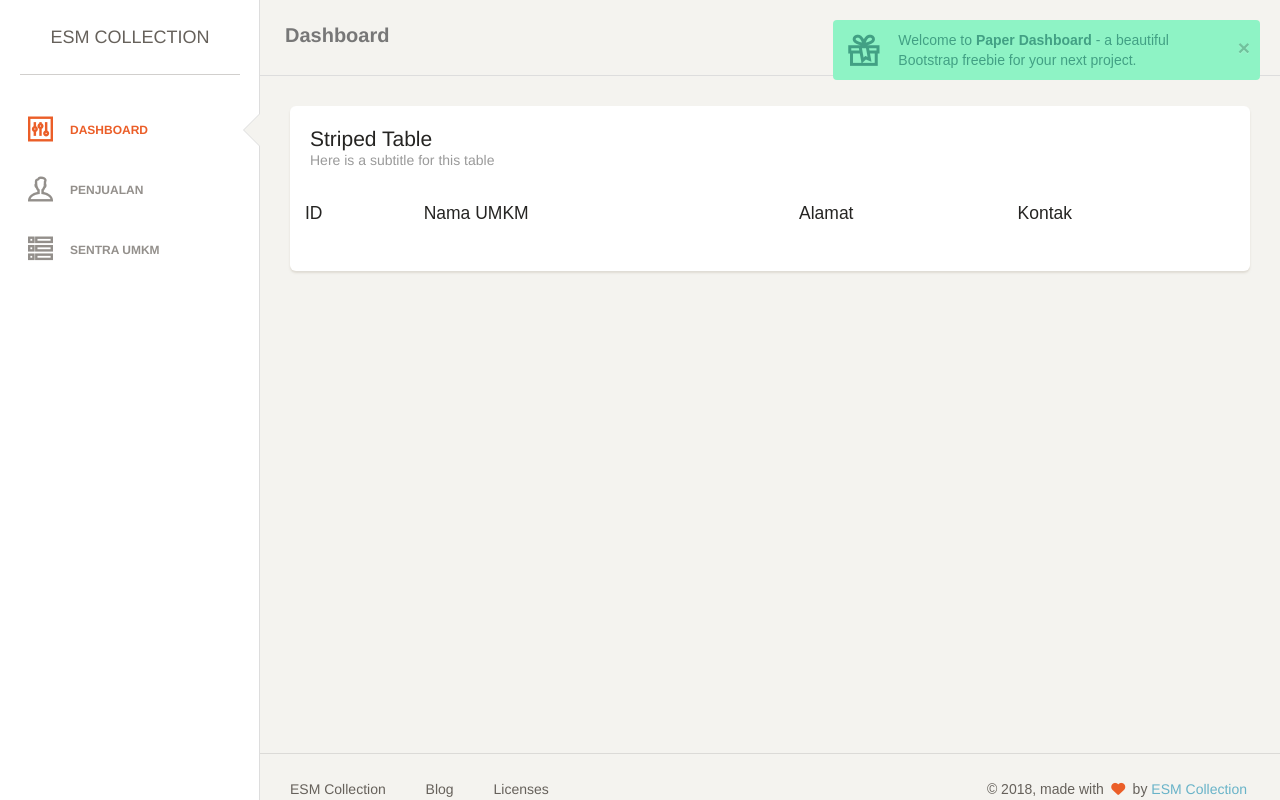
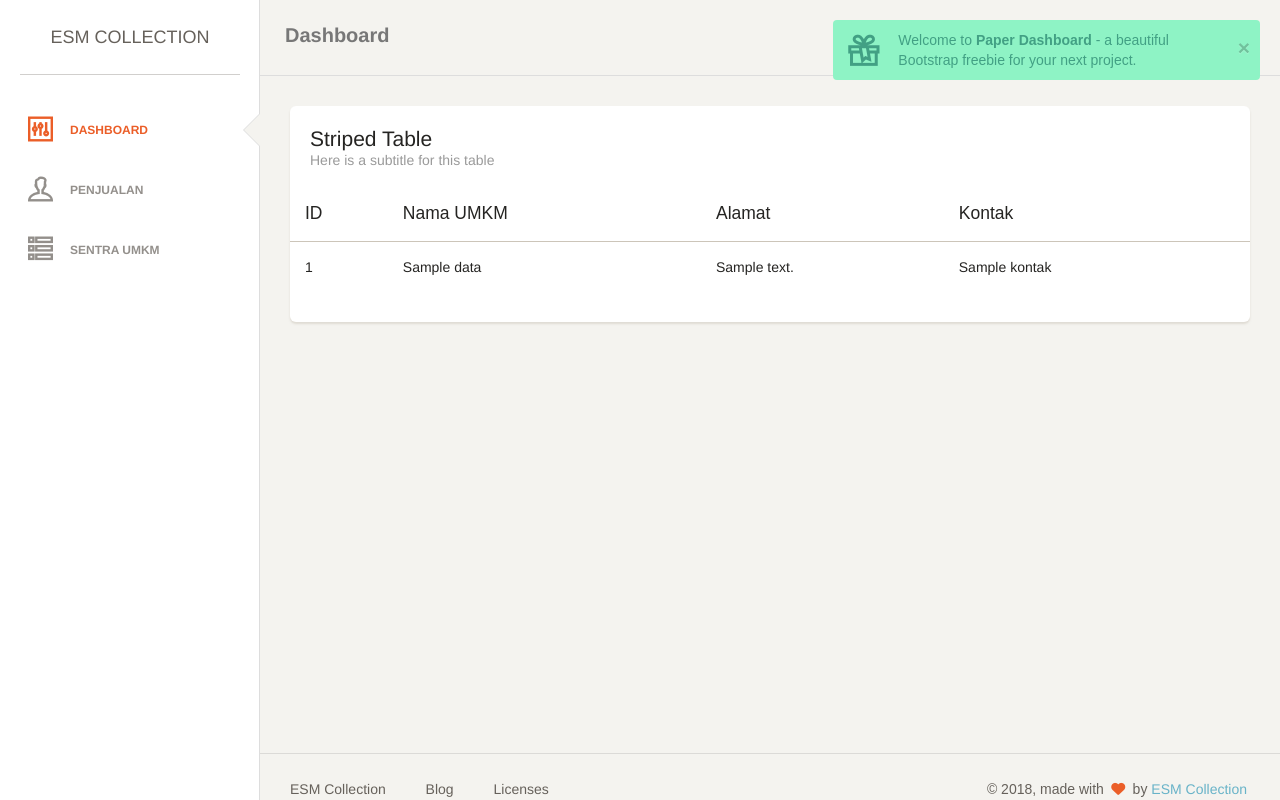
Before and after one commit to ratihalfboiled/esmcollect, a CodeIgniter app: the page made by application/views/v_umkm.php in a window 1280 px wide. Run offline with CodeIgniter, Linux system fonts and the light colour scheme; the template is opened without the code that fills it: most values are stand-ins (such as "Sample title", 1, 10 or a date in 2020); lists and menus that the app fills with data are empty; some libraries are stand-ins or nearby versions; some web fonts are replaced.

Commit message:
ada yang error

```diff
--- a/application/controllers/Cesm.php
+++ b/application/controllers/Cesm.php
@@ -13,6 +13,8 @@ class Cesm extends CI_Controller {
 	}
 
 	public function sentraumkm(){
-		$this->load->view('v_umkm');
+		$data = $this->esmModel->readukm();
+		$this->load->view('v_umkm', array('data'=>$data));
+
 	}
 }
--- a/application/views/v_umkm.php
+++ b/application/views/v_umkm.php
@@ -178,7 +178,14 @@
                                     	<th>Kontak</th>
                                     </thead>
                                     <tbody>
-
+                                        <?php foreach ($data as $d) { ?>
+										<tr>
+											<td> <?php echo $d['ukm_id'] ?> </td>
+											<td> <?php echo $d['nama_ukm'] ?> </td>
+											<td> <?php echo $d['alamat'] ?> </td>
+											<td> <?php echo $d['kontak'] ?> </td>
+										</tr>
+										<?php } ?>
                                     </tbody>
                                 </table>
 
```
Also changed, not shown: application/models/esmModel.php (added, +11 -0 lines).
